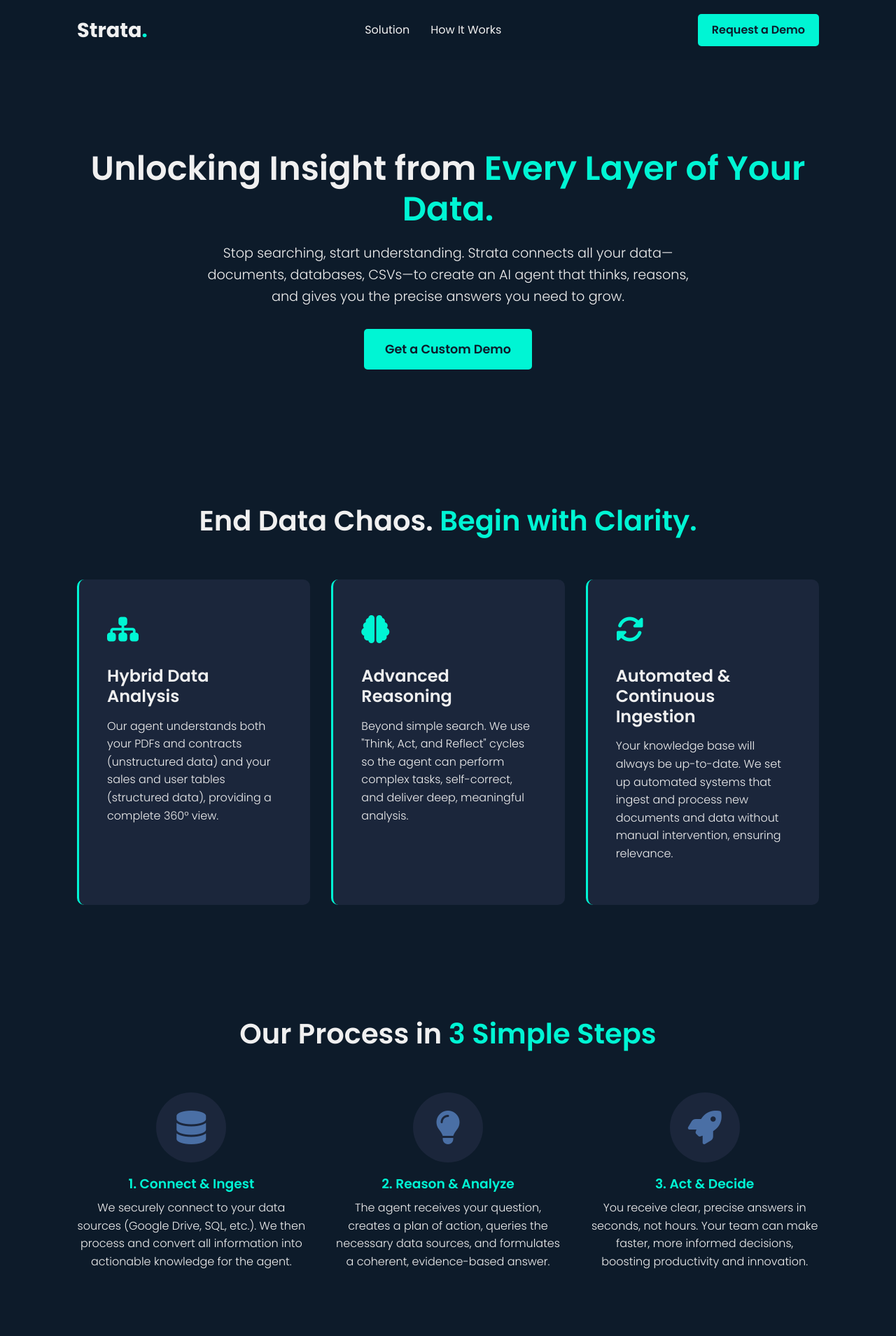
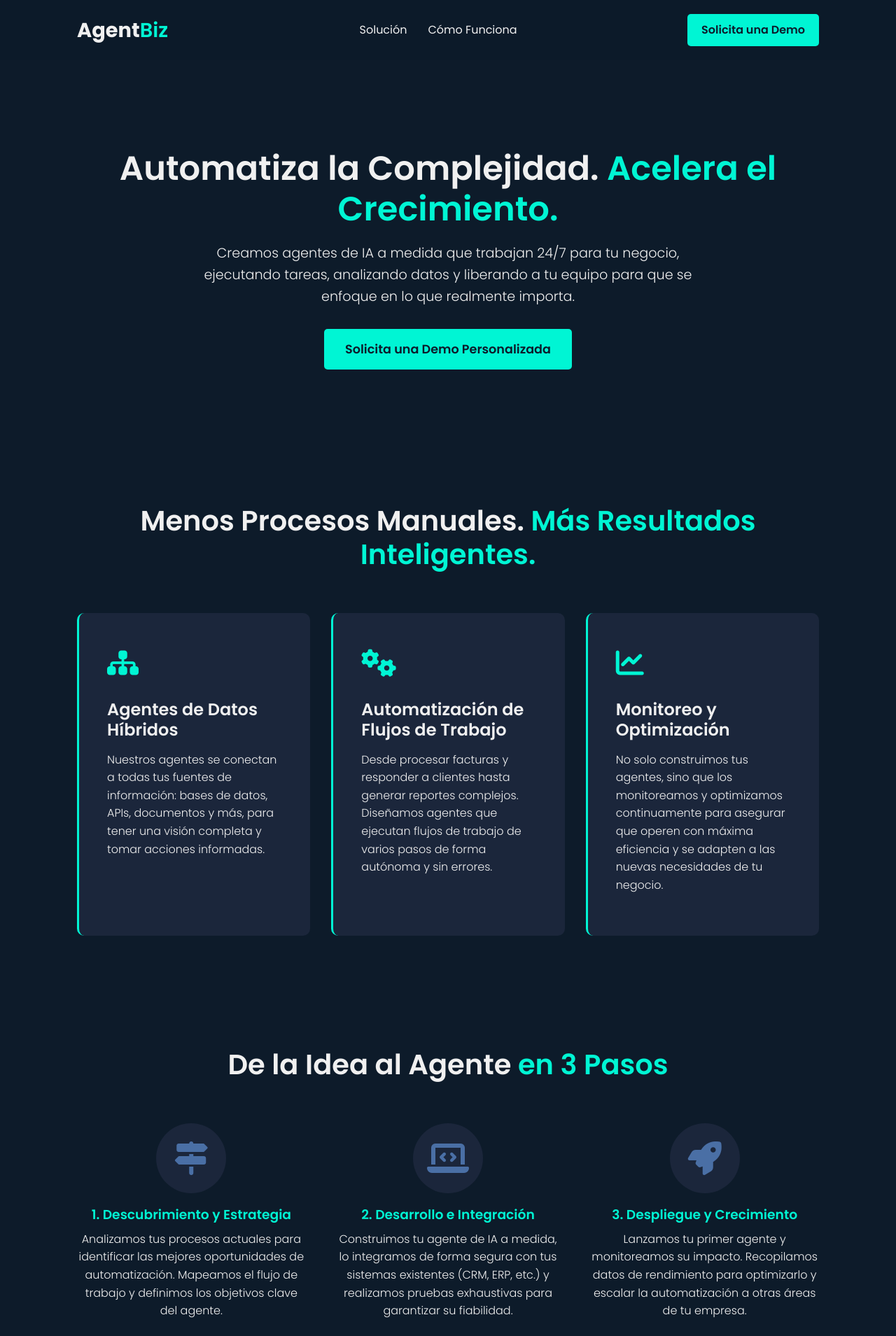
Before and after one commit to ZIDUK/ZIDUK.github.io, a plain HTML site: page index.html in a window 1280 px wide. Shown: the top 1909 px of the page at 70% size. Drawn offline with Linux system fonts and the light colour scheme.

Commit message:
Update index.html

```diff
--- a/index.html
+++ b/index.html
@@ -1,10 +1,10 @@
 <!DOCTYPE html>
-<html lang="en">
+<html lang="es">
 <head>
     <meta charset="UTF-8">
     <meta name="viewport" content="width=device-width, initial-scale=1.0">
-    <title>Strata - Unlocking Insight from Every Layer of Your Data</title>
-    <meta name="description" content="At Strata, we transform your chaotic data—from documents to databases—into an autonomous intelligence agent that drives clear, precise business decisions.">
+    <title>AgentBiz - Automatiza la Complejidad. Acelera el Crecimiento.</title>
+    <meta name="description" content="En AgentBiz, creamos agentes de IA autónomos que se integran a tus operaciones, automatizan procesos complejos y aceleran el crecimiento de tu negocio.">
 
     <link rel="preconnect" href="https://fonts.googleapis.com">
     <link rel="preconnect" href="https://fonts.gstatic.com" crossorigin>
@@ -13,16 +13,16 @@
     <link rel="stylesheet" href="https://cdnjs.cloudflare.com/ajax/libs/font-awesome/6.5.2/css/all.min.css">
 
     <style>
-        /* --- BRAND VARIABLES --- */
+        /* --- VARIABLES DE LA MARCA --- */
         :root {
             --dark-bg: #0D1B2A;
             --light-text: #F0F0F0;
-            --accent-color: #00F5D4;
+            --accent-color: #00F5D4; /* Cian Eléctrico */
             --secondary-accent: #4A6FA5;
             --card-bg: #1B263B;
         }
 
-        /* --- GENERAL STYLES --- */
+        /* --- ESTILOS GENERALES --- */
         * {
             margin: 0;
             padding: 0;
@@ -74,7 +74,7 @@
             font-weight: 300;
         }
 
-        /* --- NAVIGATION --- */
+        /* --- NAVEGACIÓN --- */
         .navbar {
             display: flex;
             justify-content: space-between;
@@ -103,6 +103,7 @@
 
         .logo span {
             color: var(--accent-color);
+            font-weight: 600;
         }
 
         .nav-links {
@@ -143,7 +144,7 @@
         }
 
 
-        /* --- HERO SECTION --- */
+        /* --- SECCIÓN DE HÉROE --- */
         #hero {
             padding-top: 180px;
             text-align: center;
@@ -187,7 +188,7 @@
             box-shadow: 0 8px 20px rgba(0, 245, 212, 0.25);
         }
 
-        /* --- SERVICES/SOLUTION SECTION --- */
+        /* --- SECCIÓN DE SOLUCIÓN --- */
         .services-grid {
             display: grid;
             grid-template-columns: repeat(auto-fit, minmax(300px, 1fr));
@@ -218,7 +219,7 @@
             margin-bottom: 15px;
         }
 
-        /* --- HOW IT WORKS SECTION --- */
+        /* --- SECCIÓN CÓMO FUNCIONA --- */
         .how-it-works-grid {
              display: grid;
             grid-template-columns: repeat(auto-fit, minmax(250px, 1fr));
@@ -244,7 +245,7 @@
             margin-bottom: 10px;
         }
 
-        /* --- CONTACT SECTION --- */
+        /* --- SECCIÓN CONTACTO --- */
         #contact {
             text-align: center;
             background-color: var(--card-bg);
@@ -293,44 +294,44 @@
 
     <nav class="navbar">
         <div class="container">
-            <a href="#hero" class="logo">Strata<span>.</span></a>
+            <a href="#hero" class="logo">Agent<span>Biz</span></a>
             <ul class="nav-links">
-                <li><a href="#solution">Solution</a></li>
-                <li><a href="#how-it-works">How It Works</a></li>
+                <li><a href="#solution">Solución</a></li>
+                <li><a href="#how-it-works">Cómo Funciona</a></li>
             </ul>
-            <a href="#contact" class="cta-button-nav">Request a Demo</a>
+            <a href="#contact" class="cta-button-nav">Solicita una Demo</a>
         </div>
     </nav>
 
     <main>
         <section id="hero">
             <div class="container">
-                <h1>Unlocking Insight from <span>Every Layer of Your Data.</span></h1>
+                <h1>Automatiza la Complejidad. <span>Acelera el Crecimiento.</span></h1>
                 <p class="subtitle">
-                    Stop searching, start understanding. Strata connects all your data—documents, databases, CSVs—to create an AI agent that thinks, reasons, and gives you the precise answers you need to grow.
+                    Creamos agentes de IA a medida que trabajan 24/7 para tu negocio, ejecutando tareas, analizando datos y liberando a tu equipo para que se enfoque en lo que realmente importa.
                 </p>
-                <a href="#contact" class="cta-button-hero">Get a Custom Demo</a>
+                <a href="#contact" class="cta-button-hero">Solicita una Demo Personalizada</a>
             </div>
         </section>
 
         <section id="solution">
             <div class="container">
-                <h2>End Data Chaos. <span>Begin with Clarity.</span></h2>
+                <h2>Menos Procesos Manuales. <span>Más Resultados Inteligentes.</span></h2>
                 <div class="services-grid">
                     <div class="service-card">
                         <div class="icon"><i class="fas fa-sitemap"></i></div>
-                        <h3>Hybrid Data Analysis</h3>
-                        <p>Our agent understands both your PDFs and contracts (unstructured data) and your sales and user tables (structured data), providing a complete 360° view.</p>
+                        <h3>Agentes de Datos Híbridos</h3>
+                        <p>Nuestros agentes se conectan a todas tus fuentes de información: bases de datos, APIs, documentos y más, para tener una visión completa y tomar acciones informadas.</p>
                     </div>
                     <div class="service-card">
-                        <div class="icon"><i class="fas fa-brain"></i></div>
-                        <h3>Advanced Reasoning</h3>
-                        <p>Beyond simple search. We use "Think, Act, and Reflect" cycles so the agent can perform complex tasks, self-correct, and deliver deep, meaningful analysis.</p>
+                        <div class="icon"><i class="fas fa-cogs"></i></div>
+                        <h3>Automatización de Flujos de Trabajo</h3>
+                        <p>Desde procesar facturas y responder a clientes hasta generar reportes complejos. Diseñamos agentes que ejecutan flujos de trabajo de varios pasos de forma autónoma y sin errores.</p>
                     </div>
                     <div class="service-card">
-                        <div class="icon"><i class="fas fa-sync-alt"></i></div>
-                        <h3>Automated & Continuous Ingestion</h3>
-                        <p>Your knowledge base will always be up-to-date. We set up automated systems that ingest and process new documents and data without manual intervention, ensuring relevance.</p>
+                        <div class="icon"><i class="fas fa-chart-line"></i></div>
+                        <h3>Monitoreo y Optimización</h3>
+                        <p>No solo construimos tus agentes, sino que los monitoreamos y optimizamos continuamente para asegurar que operen con máxima eficiencia y se adapten a las nuevas necesidades de tu negocio.</p>
                     </div>
                 </div>
             </div>
@@ -338,22 +339,22 @@
 
         <section id="how-it-works">
             <div class="container">
-                 <h2>Our Process in <span>3 Simple Steps</span></h2>
+                 <h2>De la Idea al Agente <span>en 3 Pasos</span></h2>
                  <div class="how-it-works-grid">
                      <div class="step-card">
-                         <div class="icon"><i class="fas fa-database"></i></div>
-                         <h3>1. Connect & Ingest</h3>
-                         <p>We securely connect to your data sources (Google Drive, SQL, etc.). We then process and convert all information into actionable knowledge for the agent.</p>
+                         <div class="icon"><i class="fas fa-map-signs"></i></div>
+                         <h3>1. Descubrimiento y Estrategia</h3>
+                         <p>Analizamos tus procesos actuales para identificar las mejores oportunidades de automatización. Mapeamos el flujo de trabajo y definimos los objetivos clave del agente.</p>
                      </div>
                      <div class="step-card">
-                         <div class="icon"><i class="fas fa-lightbulb"></i></div>
-                         <h3>2. Reason & Analyze</h3>
-                         <p>The agent receives your question, creates a plan of action, queries the necessary data sources, and formulates a coherent, evidence-based answer.</p>
+                         <div class="icon"><i class="fas fa-laptop-code"></i></div>
+                         <h3>2. Desarrollo e Integración</h3>
+                         <p>Construimos tu agente de IA a medida, lo integramos de forma segura con tus sistemas existentes (CRM, ERP, etc.) y realizamos pruebas exhaustivas para garantizar su fiabilidad.</p>
                      </div>
                      <div class="step-card">
                          <div class="icon"><i class="fas fa-rocket"></i></div>
-                         <h3>3. Act & Decide</h3>
-                         <p>You receive clear, precise answers in seconds, not hours. Your team can make faster, more informed decisions, boosting productivity and innovation.</p>
+                         <h3>3. Despliegue y Crecimiento</h3>
+                         <p>Lanzamos tu primer agente y monitoreamos su impacto. Recopilamos datos de rendimiento para optimizarlo y escalar la automatización a otras áreas de tu empresa.</p>
                      </div>
                  </div>
             </div>
@@ -361,16 +362,16 @@
 
         <section id="contact">
             <div class="container">
-                <h2>Turn Your Data Into Your Greatest Asset</h2>
-                <p>Ready to see how Strata can revolutionize the way your company uses information? Schedule a free, no-obligation demo. We will analyze your specific use case.</p>
-                <a href="mailto:hello@strata.ai?subject=Demo Request for Strata" class="cta-button-hero">Contact Us for a Demo</a>
+                <h2>¿Listo para poner a trabajar a tu primer agente de IA?</h2>
+                <p>Hablemos de cómo un agente de AgentBiz puede transformar tus operaciones. Agenda una demo gratuita y te mostraremos el potencial real para tu negocio específico.</p>
+                <a href="mailto:hola@agentbiz.ai?subject=Solicitud de Demo para AgentBiz" class="cta-button-hero">Agendar una Demo</a>
             </div>
         </section>
     </main>
 
     <footer>
         <div class="container">
-            <p>&copy; 2025 Strata. All rights reserved.</p>
+            <p>&copy; 2025 AgentBiz. Todos los derechos reservados.</p>
             <div class="footer-socials">
                 <a href="#" aria-label="LinkedIn"><i class="fab fa-linkedin"></i></a>
                 <a href="#" aria-label="X (formerly Twitter)"><i class="fab fa-twitter"></i></a>
```
